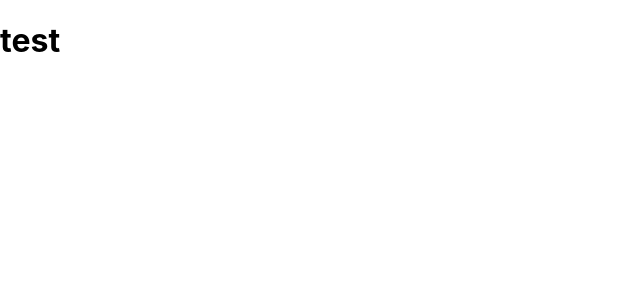
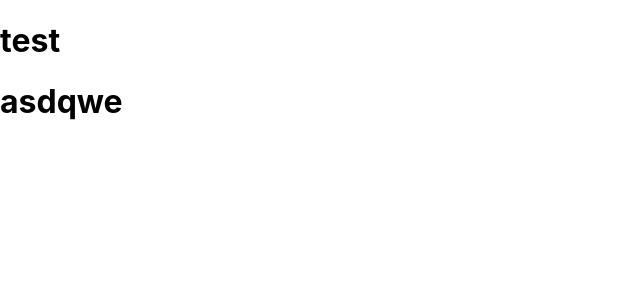
Before and after one commit to Muhammad-Magomedov/pc_store, a JavaScript app: page / in a window 1280 px wide. Shown: the top 300 px of the page, without its empty margins (0-640 px from the left). Built offline with nearby package versions, Linux system fonts and the light colour scheme; the HTML template or start-up script is replaced by a standard one.

Commit message:
test push

```diff
--- a/src/App.js
+++ b/src/App.js
@@ -2,6 +2,7 @@ function App() {
   return (
     <div className="App">
       <h1>test</h1>
+      <h1>asdqwe</h1>
     </div>
   );
 }
```
